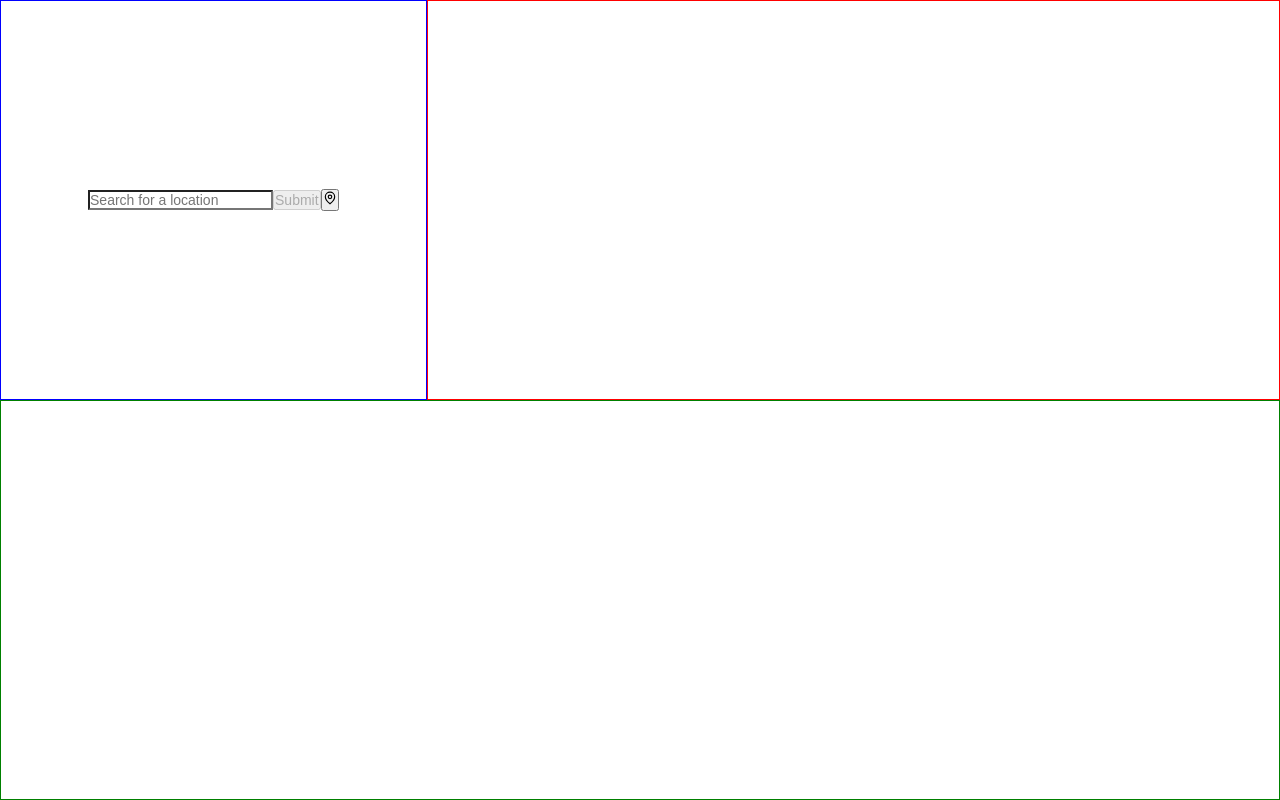
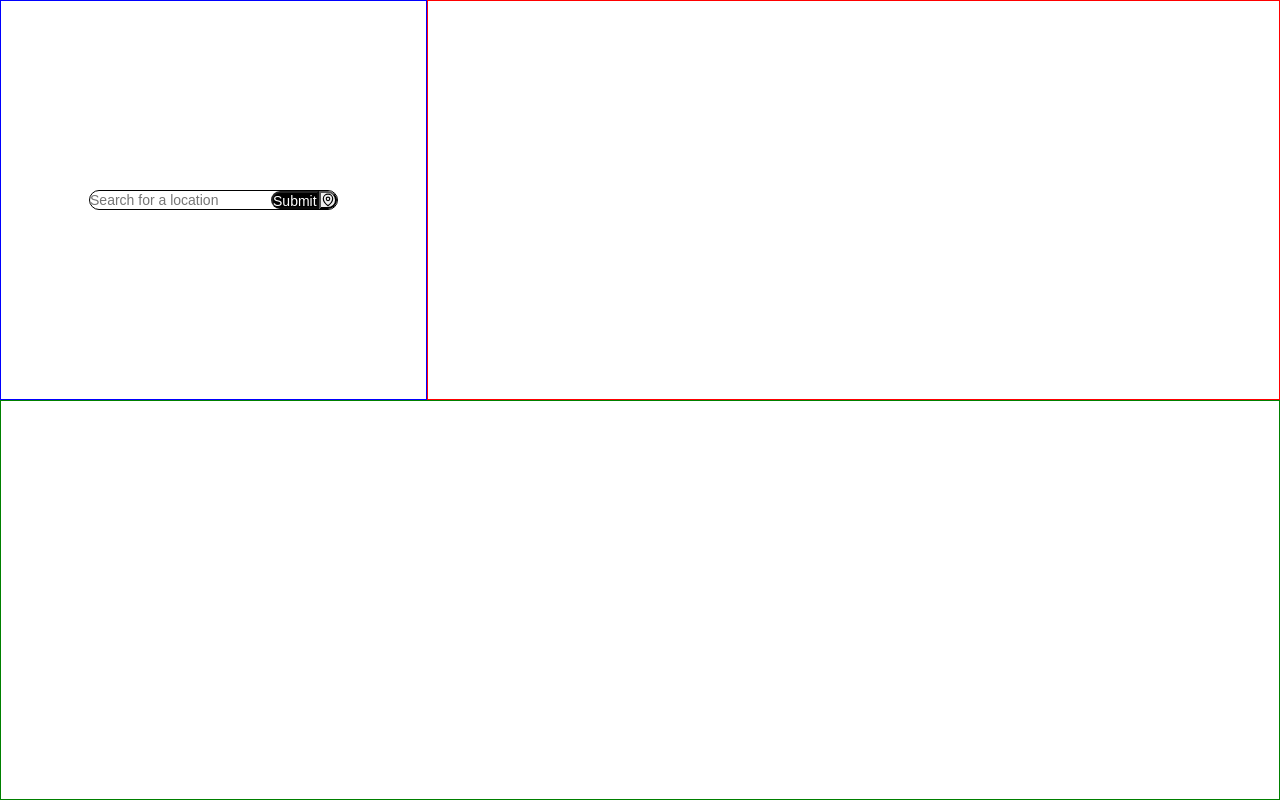
Before and after one commit to rturner1989/React-Weather-App, a React (Create React App) app: page / in a window 1280 px wide. Built offline with nearby package versions, Linux system fonts and the light colour scheme.

Commit message:
Functionality Update
- restricted search results

```diff
--- a/src/components/SearchMenu.js
+++ b/src/components/SearchMenu.js
@@ -8,13 +8,15 @@ const SearchMenu = () => {
     const { getLongLatData, getCityData } = useGlobalContext();
 
     return (
-        <form id="location-searchbar">
+        <div id="location-searchbar">
+            <div className="location-bar">
                 <input
                     id="location-input"
                     type="text"
                     placeholder="Search for a location"
                     onChange={(e) => setCityName(e.target.value)}
                 />
+                <div>
                     <button
                         id="search-btn"
                         type="submit"
@@ -36,7 +38,9 @@ const SearchMenu = () => {
                     >
                         <GrLocation />
                     </button>
-        </form>
+                </div>
+            </div>
+        </div>
     );
 };
 
--- a/src/context.js
+++ b/src/context.js
@@ -17,6 +17,7 @@ const AppProvider = ({ children }) => {
                 city.coord.lon,
                 city.coord.lat
             );
+            if (!weatherData.find((c) => c.city.id === city.id)) {
                 setWeatherData([
                     ...weatherData,
                     {
@@ -24,6 +25,7 @@ const AppProvider = ({ children }) => {
                         forecast,
                     },
                 ]);
+            }
         } else {
             alert("Error - Invalid Location Entered");
         }
@@ -34,7 +36,6 @@ const AppProvider = ({ children }) => {
             `https://api.openweathermap.org/data/2.5/onecall?lat=${lat}&lon=${long}&exclude=current,minutely,hourly,alerts&units=metric&appid=91d2f9efc77a289707cbc8c106b46727`
         );
         const data = await response.json();
-        console.log(data);
         return data;
     };
 
@@ -52,12 +53,19 @@ const AppProvider = ({ children }) => {
         const response = await fetch(
             `https://api.openweathermap.org/data/2.5/weather?lat=${latitude}&lon=${longitude}&units=metric&appid=91d2f9efc77a289707cbc8c106b46727`
         );
+        if (response.status !== 404) {
             const city = await response.json();
             const forecast = await getDailyForecast(longitude, latitude);
+            if (!weatherData.find((c) => c.city.id === city.id)) {
                 setWeatherData([
                     ...weatherData,
-            { city: { ...city, time: moment().format("LTS") }, forecast },
+                    {
+                        city: { ...city, time: moment().format("LTS") },
+                        forecast,
+                    },
                 ]);
+            }
+        }
     };
 
     const updateCurrentForecast = (index) => {
--- a/src/index.css
+++ b/src/index.css
@@ -35,6 +35,36 @@
     width: 100%;
     height: 100%;
     border: blue solid 1px;
+}
+.location-bar {
+    display: flex;
+    flex-direction: row;
+    height: 20px;
+    border-radius: 25px;
+    border: 1px solid black;
+}
+.location-bar input {
+    border: none;
+    outline: none;
+    background: none;
+    border-radius: 25px;
+    width: 100%;
+    height: 100%;
+}
+.location-bar div {
+    display: flex;
+    flex-direction: row;
+    flex-wrap: nowrap;
+    border-radius: 25px;
+}
+#search-btn {
+    border: ;
+    border-radius: 15px 0px 0px 15px;
+    background: black;
+    color: white;
+}
+#current-location-btn {
+    border-radius: 0px 15px 15px 0px;
 }
 
 /* Search/Location Weather Card */
```
Lines whose indentation alone changed are shown as unchanged.
